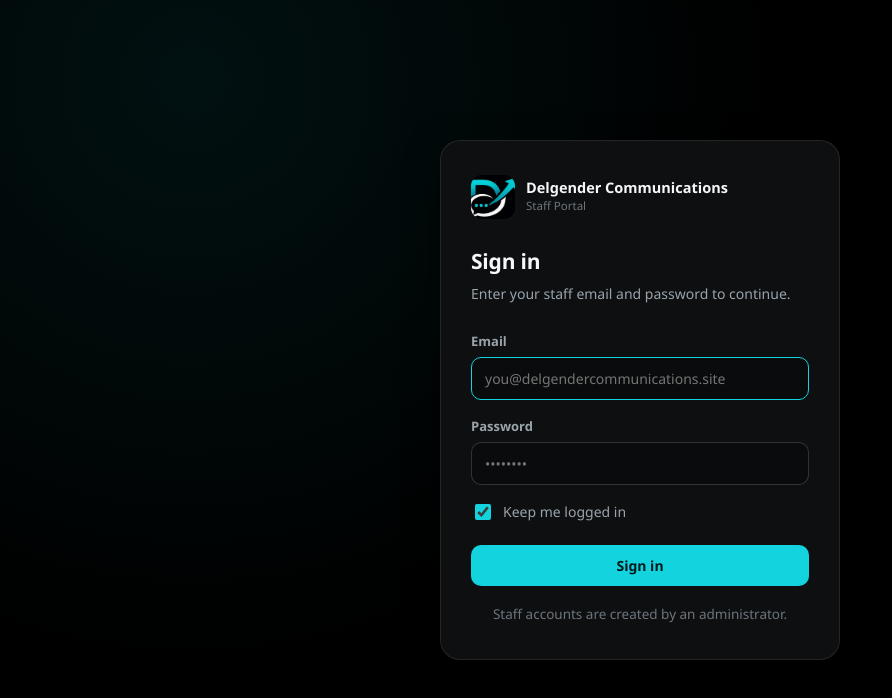
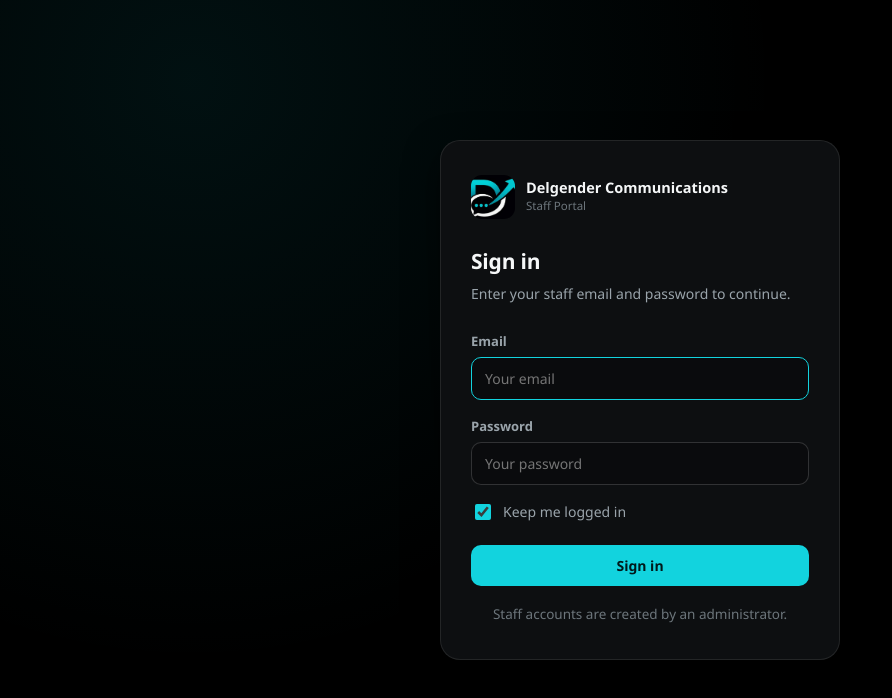
Before and after one commit to delgender-communications/delgender-portal, a React (Vite) app: page /login in a window 1280 px wide. Shown: the top 698 px of the page, without its empty margins (0-892 px from the left). Built offline with nearby package versions, Linux system fonts and the light colour scheme; no server answers.

Commit message:
docs: change wording in the login page

```diff
--- a/src/pages/LoginPage.tsx
+++ b/src/pages/LoginPage.tsx
@@ -74,7 +74,7 @@ export default function LoginPage() {
               autoComplete="username"
               value={email}
               onChange={(e) => setEmail(e.target.value)}
-              placeholder="you@delgendercommunications.site"
+              placeholder="Your email"
             />
           </div>
 
@@ -87,7 +87,7 @@ export default function LoginPage() {
               autoComplete="current-password"
               value={password}
               onChange={(e) => setPassword(e.target.value)}
-              placeholder="••••••••"
+              placeholder="Your password"
             />
           </div>
 
```
